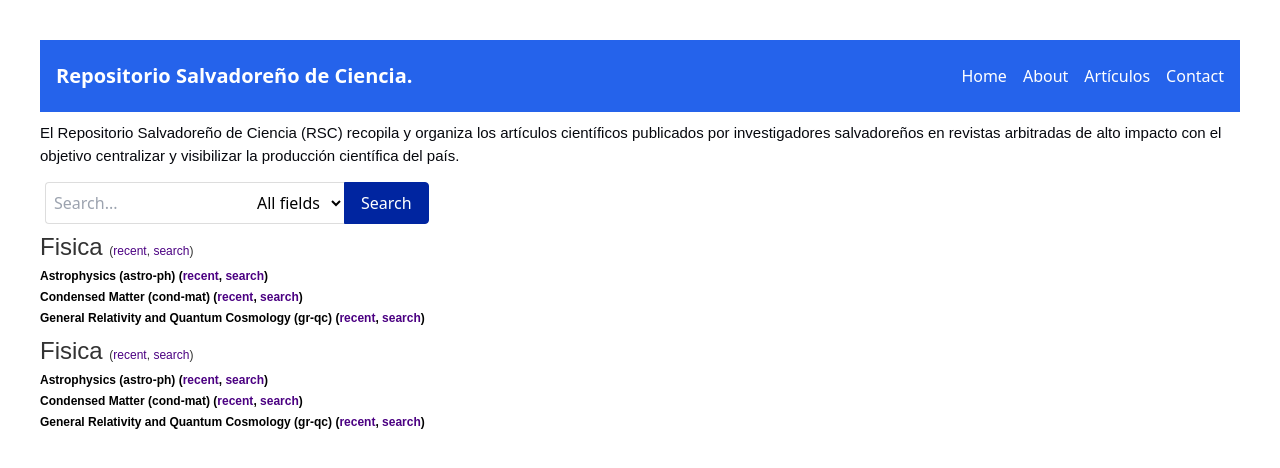
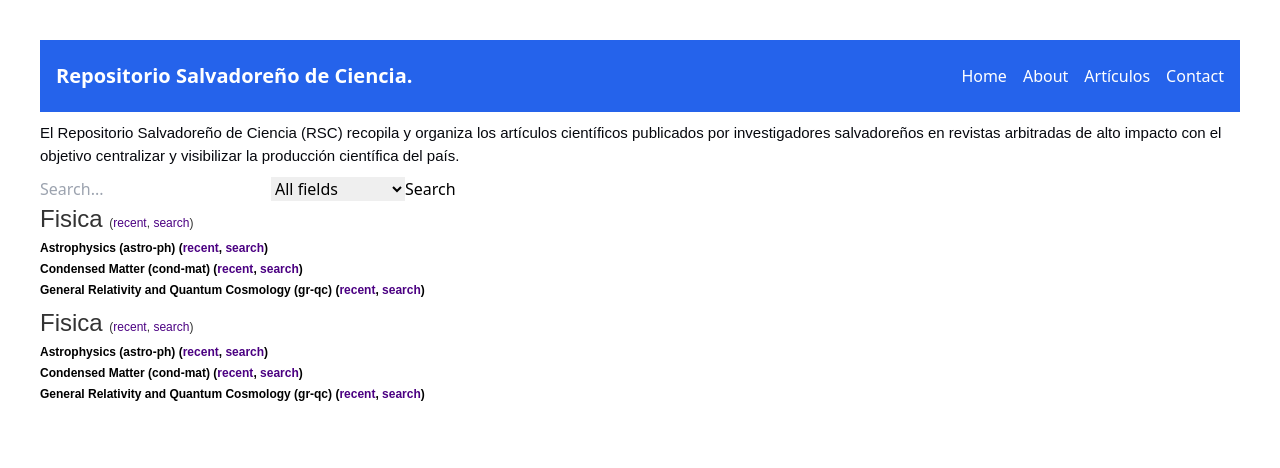
Before and after one commit to jromerooo2/salvadoran_arxiv, a Vue app: page / in a window 1280 px wide. Shown: the top 468 px of the page. Built offline with nearby package versions, Linux system fonts and the light colour scheme.

Commit message:
Making the search bar work

```diff
--- a/package.json
+++ b/package.json
@@ -9,6 +9,7 @@
     "preview": "vite preview"
   },
   "dependencies": {
+    "axios": "^1.7.7",
     "vue": "^3.4.35",
     "vue-router": "^4.4.5"
   },
--- /dev/null
+++ b/src/components/SearchBar.vue
@@ -0,0 +1,57 @@
+<template>
+    <div>
+        <input type="text" v-model="searchQuery" placeholder="Search..." />
+        <select v-model="searchField">
+            <option value="all">All fields</option>
+            <option value="title">Title</option>
+            <option value="description">Description</option>
+            <option value="author">Author</option>
+            <option value="date_published">Date Published</option>
+            <option value="subject">Subject</option>
+        </select>
+        <button @click="performSearch">Search</button>
+    </div>
+</template>
+
+<script>
+
+    import axios from 'axios';
+
+    export default {
+        data() {
+            return {
+                searchQuery: '',
+                searchField: 'all',
+                articles: []
+            };
+        },
+        methods: {
+            async performSearch() {
+
+                // Fetch data from data.json
+                const response = await axios.get('/data.json');
+                const articles = response.data;
+
+                // Filter based on the selected field
+                const searchResults = articles.filter(article => {
+                    if (this.searchField === 'all') {
+                        return Object.values(article)
+                        .join(' ')
+                        .toLowerCase()
+                        .includes(this.searchQuery.toLowerCase());
+                    } else {
+                        return article[this.searchField]
+                        .toLowerCase()
+                        .includes(this.searchQuery.toLowerCase());
+                    }
+                });
+
+                // Redirect to the results page with searchResults as prop
+                this.$router.push({
+                    path: '/results',
+                    query: { searchResults: JSON.stringify(searchResults) }
+                });
+            }
+        }
+    };
+</script>
--- a/src/main.js
+++ b/src/main.js
@@ -2,5 +2,4 @@ import { createApp } from 'vue'
 import App from './App.vue'
 import router from './router'
 
-
 createApp(App).use(router).mount('#app')
--- a/src/router.js
+++ b/src/router.js
@@ -3,12 +3,14 @@ import Home from './views/Home.vue';
 import About from './views/About.vue';
 import Articulos from './views/Articulos.vue';
 import Contact from './views/Contacto.vue';
+import Results from './views/SearchResults.vue';
 
 const routes = [
   { path: '/', name: 'Home', component: Home },
   { path: '/about', name: 'About', component: About },
   { path: '/articulos', name: 'Artículos', component: Articulos },
   { path: '/contact', name: 'Contact', component: Contact },
+  { path: '/results', name: 'Results', component: Results},
 ];
 
 const router = createRouter({
--- a/src/views/Home.vue
+++ b/src/views/Home.vue
@@ -10,21 +10,7 @@
   </div>
 
   <!-- Search bar -->
-  <div class="search-bar">
-    <input
-      type="text"
-      class="search-input"
-      placeholder="Search..."
-      v-model="searchQuery"
-    />
-    <select v-model="selectedField" class="search-select">
-      <option>All fields</option>
-      <option>Title</option>
-      <option>Author</option>
-      <option>Abstract</option>
-    </select>
-    <button @click="performSearch" class="search-button">Search</button>
-  </div>
+  <Search_bar />
 
   <!-- Table of content -->
   <div class="category-index">
@@ -53,24 +39,23 @@
 
 <script>
 
+  // Import the SearchBar component
+  import Search_bar from '../components/SearchBar.vue';
+
   // Import the array of data containing the table of contents to be printed on the homepage.
   import contentData from '../assets/content.json';
 
   export default {
+    components: {
+      Search_bar
+    },
     data() {
       return {
-        searchQuery: '',
-        selectedField: 'All fields',
         table_of_content: [],
       };
     },
     mounted() {
       this.table_of_content = contentData;
-    },
-    methods: {
-      performSearch() {
-        console.log(`Searching for "${this.searchQuery}" in ${this.selectedField}`);
-      },
     },
   };
 
--- /dev/null
+++ b/src/views/SearchResults.vue
@@ -0,0 +1,30 @@
+<template>
+    <div>
+        <h1>Search Results</h1>
+        <ul v-if="results.length > 0">
+            <li v-for="article in results" :key="article.id">
+                <h2>{{ article.title }}</h2>
+                <p>{{ article.description }}</p>
+                <p><strong>Author:</strong> {{ article.author }}</p>
+                <p><strong>Date Published:</strong> {{ article.date_published }}</p>
+                <p><strong>Subject:</strong> {{ article.subject }}</p>
+                </li>
+            </ul>
+        <p v-else>No articles found.</p>
+    </div>
+</template>
+
+<script>
+    export default {
+        data() {
+            return {
+            results: []
+            };
+        },
+        created() {
+            // Get the search results from the query parameters
+            const searchResults = this.$route.query.searchResults;
+            this.results = searchResults ? JSON.parse(searchResults) : [];
+        }
+    };
+</script>
```
Also changed, not shown: public/data.json (added, +18 -0 lines), 1 other file (tests, documents, lock files or other folders).
